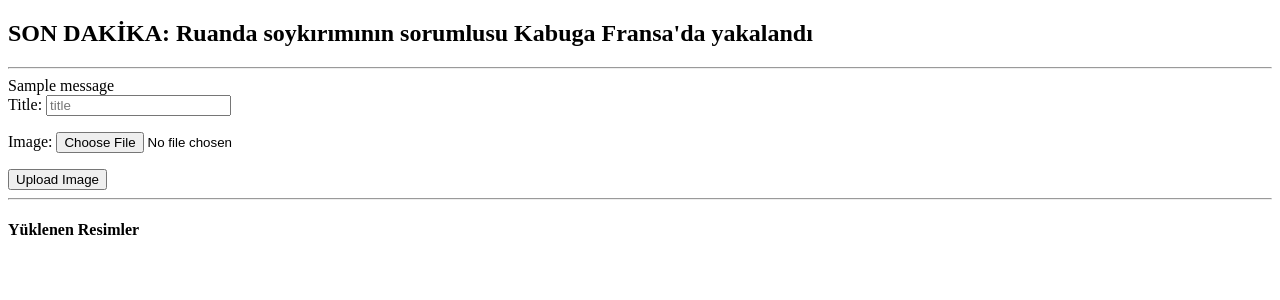
After one commit to nadirkorkut/Django_newsproject, a Django app: page /user/contentaddimage/5 in a window 1280 px wide. The commit adds this page. Shown: the top 300 px of the page. Run offline with Django 3.2, Linux system fonts and the light colour scheme; data comes from the database, SQL or seed files in the repository; both versions use the stored data as it was after the commit; one stand-in notice (Sample message) is shown; some libraries are stand-ins or nearby versions.

Commit message:
Added image gallery to user content

```diff
--- a/content/models.py
+++ b/content/models.py
@@ -100,3 +100,8 @@ class CImages(models.Model):
     def image_tag(self):
         return mark_safe('<img src="{}" height="50"/>'.format(self.image.url))
     image_tag.short_description = 'Image'
+
+class ContentImageForm(ModelForm):
+    class Meta:
+        model = CImages
+        fields = ['title','image']
--- /dev/null
+++ b/user/templates/content_gallery.html
@@ -0,0 +1,34 @@
+<!DOCTYPE html>
+<html lang="en">
+<head>
+    <meta charset="UTF-8">
+    <title>Content Gallery</title>
+</head>
+<body>
+<h2>{{ content.title }}</h2>
+<hr>
+{% if messages %}
+    {% for message in messages %}
+        <div class="alert alert-{{ message.tags }}" role="alert">
+            {{ message | safe }}
+        </div>
+    {% endfor %}
+{% endif %}
+
+<form method="POST" enctype="multipart/form-data">
+    {% csrf_token %}
+    <input type="hidden" name="content_id" id="id_content_id" value="{{ content.id }}">
+    <label for="id_title">Title:</label>
+    <input type="text" name="title" class="input-group" placeholder="title" maxlength="50" id="id_title"></p>
+    <label for="id_image">Image:</label>
+    <input type="file" name="image" class="input-group" placeholder="image" accept="image/*" id="id_image"></p>
+    <button class="btn btn-primary" type="submit">Upload Image</button>
+</form>
+
+<hr>
+<h4>Yüklenen Resimler</h4>
+{% for rs in images %}
+    <img src="{{ rs.image.url }}" height="200">
+{% endfor %}
+</body>
+</html>
--- a/user/urls.py
+++ b/user/urls.py
@@ -13,7 +13,7 @@ urlpatterns = [
     path('contents/', views.contents,name="contents"),
     path('contentedit/<int:id>', views.contentedit, name='contentedit'),
     path('contentdelete/<int:id>', views.contentdelete, name='contentdelete'),
-
+    path('contentaddimage/<int:id>', views.contentaddimage, name='contentaddimage'),
 
     # ex: /polls/5/
     #path('<int:question_id>/', views.detail, name='detail'),
--- a/user/views.py
+++ b/user/views.py
@@ -8,6 +8,7 @@ from django.contrib.auth.forms import PasswordChangeForm
 from django.contrib.auth import update_session_auth_hash
 from django.contrib.auth.decorators import login_required
 from content.models import Menu,Content,ContentForm
+from content.models import ContentImageForm,CImages
 
 
 # Create your views here.
@@ -158,3 +159,30 @@ def contentdelete(request,id):
     Content.objects.filter(id=id, user_id=current_user.id).delete()
     messages.success(request, 'Content Deleted...')
     return HttpResponseRedirect('/user/contents')
+
+
+def contentaddimage(request,id):
+    if request.method == 'POST':
+        lasturl = request.META.get('HTTP_REFERER')
+        form = ContentImageForm(request.POST, request.FILES)
+        if form.is_valid():
+            data = CImages()
+            data.title = form.cleaned_data['title']
+            data.content_id = id
+            data.image = form.cleaned_data['image']
+            data.save()
+            messages.success(request, 'Your Image has been successfully uploaded')
+            return HttpResponseRedirect(lasturl)
+        else:
+            messages.warning(request, 'Form Error :' + str(form.errors))
+            return HttpResponseRedirect(lasturl)
+    else:
+        content = Content.objects.get(id=id)
+        images = CImages.objects.filter(content_id=id)
+        form = ContentImageForm()
+        context = {
+            'content' : content,
+            'images' : images,
+            'form' : form,
+        }
+        return render(request, 'content_gallery.html',context)
```
Also changed, not shown: user/templates/user_contents.html (+7 -0 lines), db.sqlite3.
